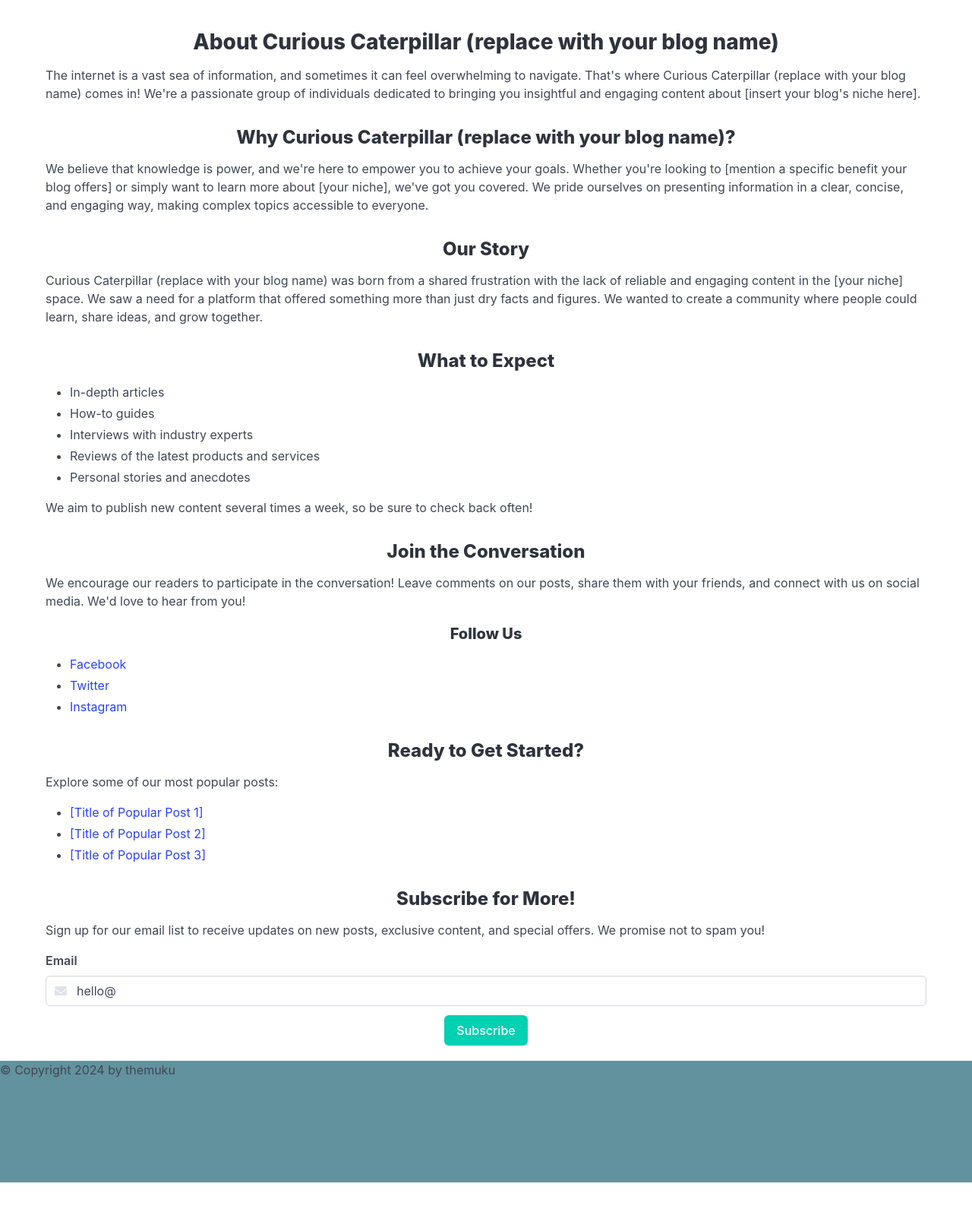
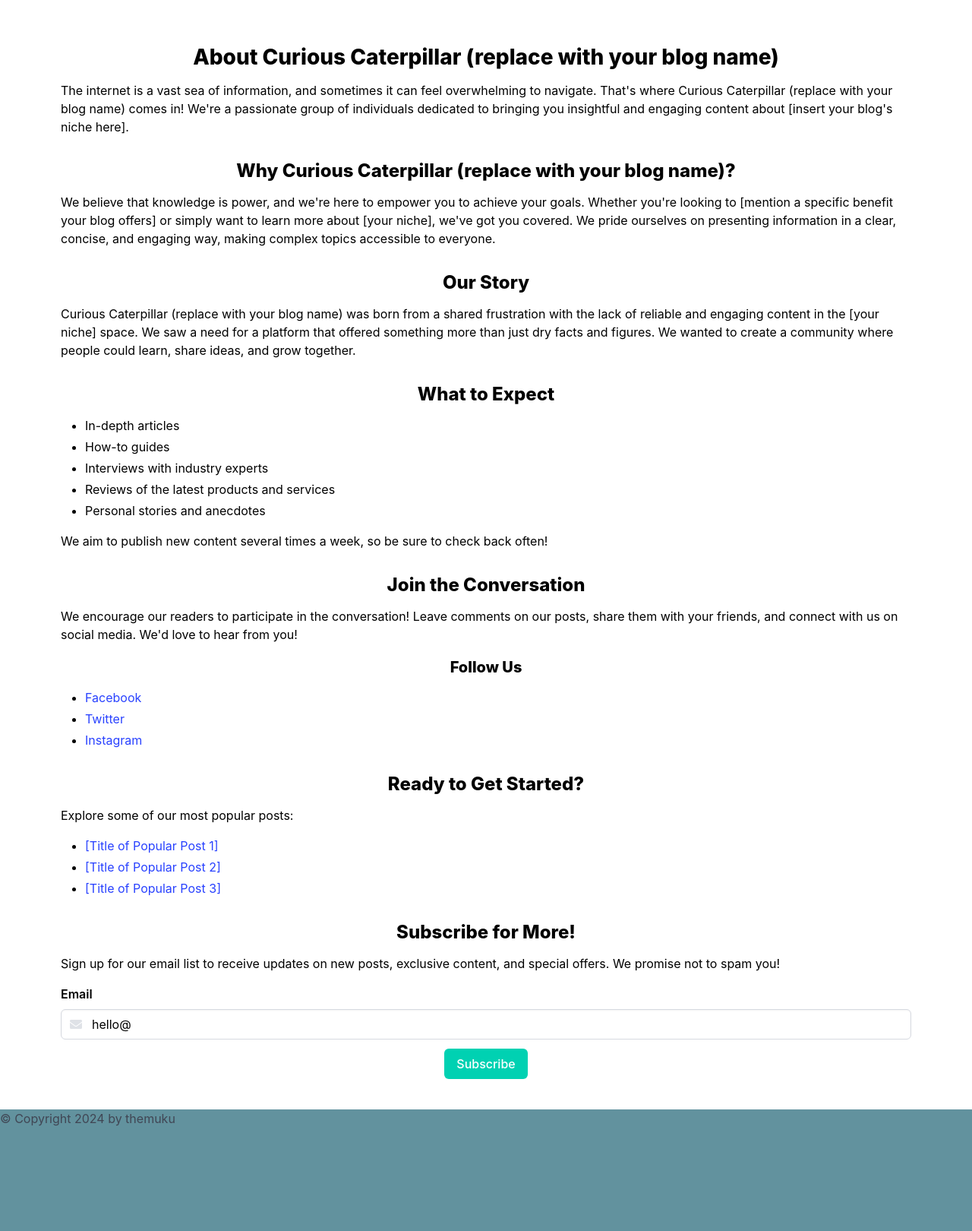
Before and after one commit to themuku/blog-site-flask, a Flask app: page /about in a window 1280 px wide. Shown: the part 90-1710 px from the top of the page at 76% size. Before the commit the page ends 1646 px from the top, so only its background shows below. Run offline with Flask 3, Linux system fonts and the light colour scheme; some libraries are stand-ins or nearby versions.

Commit message:
nothing new just ui:)

```diff
--- /dev/null
+++ b/static/css/about.css
@@ -0,0 +1,12 @@
+main.about {
+  color: black;
+
+  h1,
+  h2,
+  h3,
+  h4,
+  h5,
+  h6 {
+    color: black;
+  }
+}
--- a/static/css/style.css
+++ b/static/css/style.css
@@ -95,5 +95,5 @@ footer {
 }
 
 .section {
-  background-color: #000;
+  color: black;
 }
--- a/templates/about.html
+++ b/templates/about.html
@@ -1,6 +1,10 @@
-{% extends 'layout/layout.html' %} {% block title %} About page {% endblock %}
+{% extends 'layout/layout.html' %}
+{% block css %}
+    <link rel="stylesheet" href="{{ url_for("static", filename="css/about.css") }}">
+{% endblock css %}
+{% block title %} About page {% endblock %}
 {% block body %}
-<main>
+<main class="about">
   <div class="content about">
     <h2>About Curious Caterpillar (replace with your blog name)</h2>
     <p>
```
